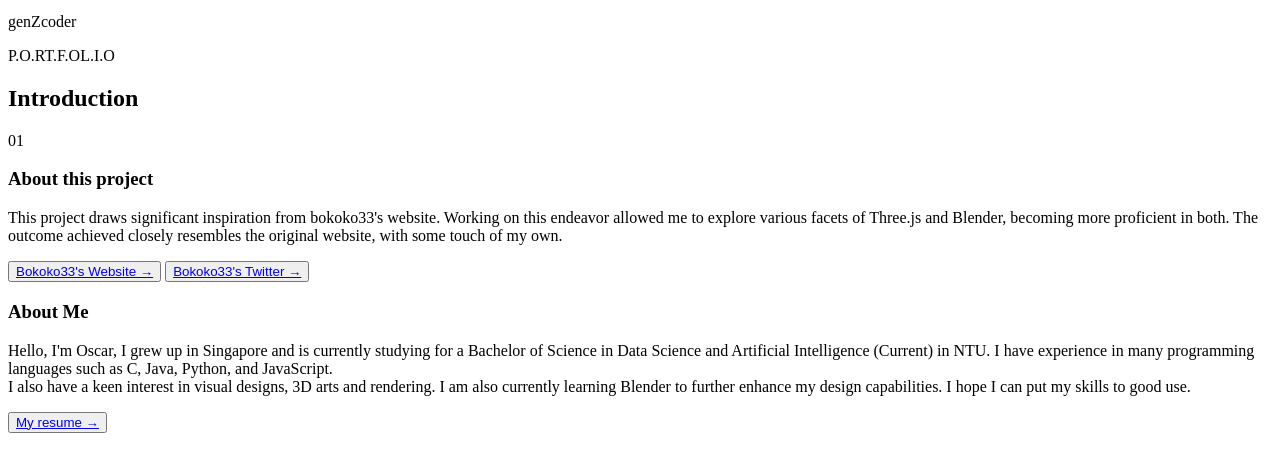
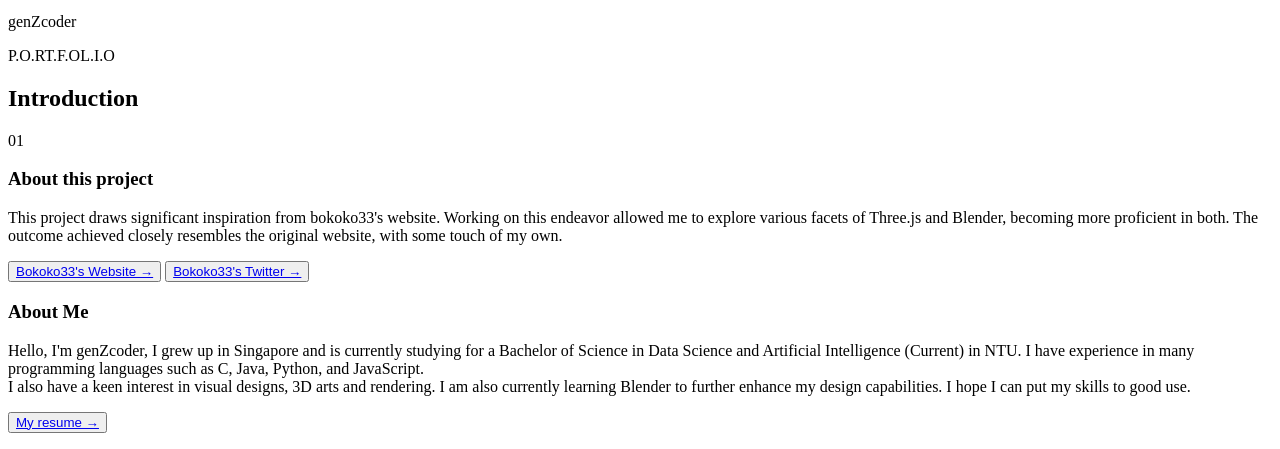
Before and after one commit to genzcoder1/house-badroom-portfolio, a plain HTML site: page index.html in a window 1280 px wide. Shown: the part 342-791 px from the top of the page. Drawn offline with Linux system fonts and the light colour scheme; a script that the page names is missing.

Commit message:
first-commit

```diff
--- a/index.html
+++ b/index.html
@@ -113,7 +113,7 @@
           </button>
           <h3 class="section-heading">About Me</h3>
           <p class="section-text">
-            Hello, I'm Oscar, I grew up in Singapore and is currently studying
+            Hello, I'm genZcoder, I grew up in Singapore and is currently studying
             for a Bachelor of Science in Data Science and Artificial
             Intelligence (Current) in NTU. I have experience in many
             programming languages such as C, Java, Python, and JavaScript.
```
